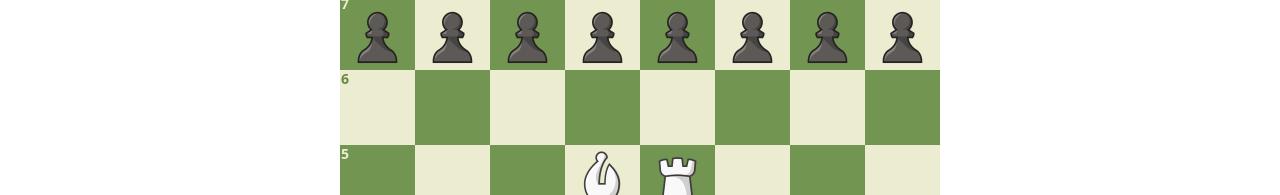
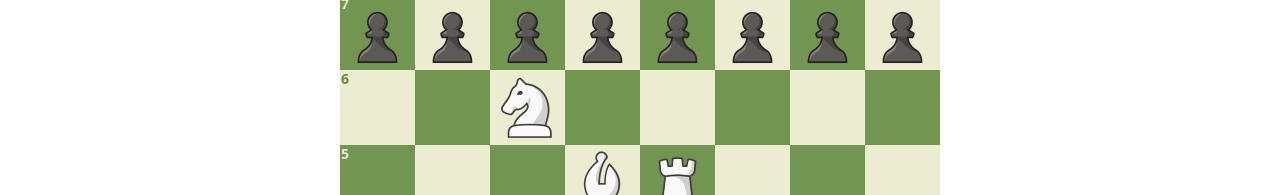
Before and after one commit to Amaan-Kazi/Chess, a Next.js app in the folder frontend/: page /pass-and-play in a window 1280 px wide. Shown: the part 198-393 px from the top of the page. Built offline with nearby package versions, Linux system fonts and the light colour scheme; a web font is replaced by a local one.

Commit message:
Knight Moves

```diff
--- a/frontend/src/chess/board.ts
+++ b/frontend/src/chess/board.ts
@@ -194,6 +194,32 @@ export default class Board {
     return validMoves;
   }
 
+  knightMoves(pos: number[]): number[][] {
+    const [row, col] = pos;
+    const validMoves: number[][] = [];
+    const color = this.pieceColor(pos);
+
+    const isValid = (row: number, col: number): void => {
+      if (row >= 8 || row < 0 || col >= 8 || col < 0) return;
+      if (this.pieceColor([row, col]) === color)      return;
+      validMoves.push([row, col]);
+    };
+
+    isValid(row + 2, col + 1); // Down Right
+    isValid(row + 2, col - 1); // Down Left
+
+    isValid(row - 2, col + 1); // Up Right
+    isValid(row - 2, col - 1); // Up Left
+
+    isValid(row + 1, col + 2); // Right Down
+    isValid(row + 1, col - 2); // Left Down
+
+    isValid(row - 1, col + 2); // Right Up
+    isValid(row - 1, col - 2); // Left Up
+
+    return validMoves;
+  }
+
 
   pieceColor(pos: number[]): 'w' | 'b' | null {
     const piece = this.grid[pos[0]][pos[1]];
--- a/frontend/src/chess/game.ts
+++ b/frontend/src/chess/game.ts
@@ -7,7 +7,7 @@ export default class Game {
   validMoves: number[][];
 
   constructor() {
-    this.board = new Board(undefined, "rnbqkbnr/pppppppp/8/3BR3/8/8/PPPPPPPP/1NBQK1NR w KQkq - 0 1");
+    this.board = new Board(undefined, "rnbqkbnr/pppppppp/2N5/3BR3/8/8/PPPPPPPP/1NBQK2R w KQkq - 0 1");
     this.moves = [new Board(this.board)]; // stores copy of board instead of reference
 
     this.selection = null;
@@ -22,6 +22,7 @@ export default class Game {
     const pieceMoves = {
       'r': this.board.rookMoves.bind(this.board),
       'b': this.board.bishopMoves.bind(this.board),
+      'n': this.board.knightMoves.bind(this.board),
     };
 
     if (!piece) {
```
